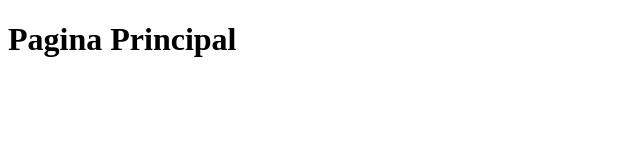
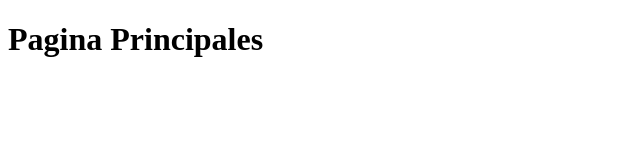
Before and after one commit to MelissaIsabelR/prueba3, a plain HTML site: page index.html in a window 1280 px wide. Shown: the full height of the page, 0-640 px from the left. Drawn offline with Linux system fonts and the light colour scheme.

Commit message:
Update index.html

```diff
--- a/index.html
+++ b/index.html
@@ -6,6 +6,6 @@
     <title>Document</title>
 </head>
 <body>
-    <h1>Pagina Principal</h1>
+    <h1>Pagina Principales</h1>
 </body>
 </html>
```
